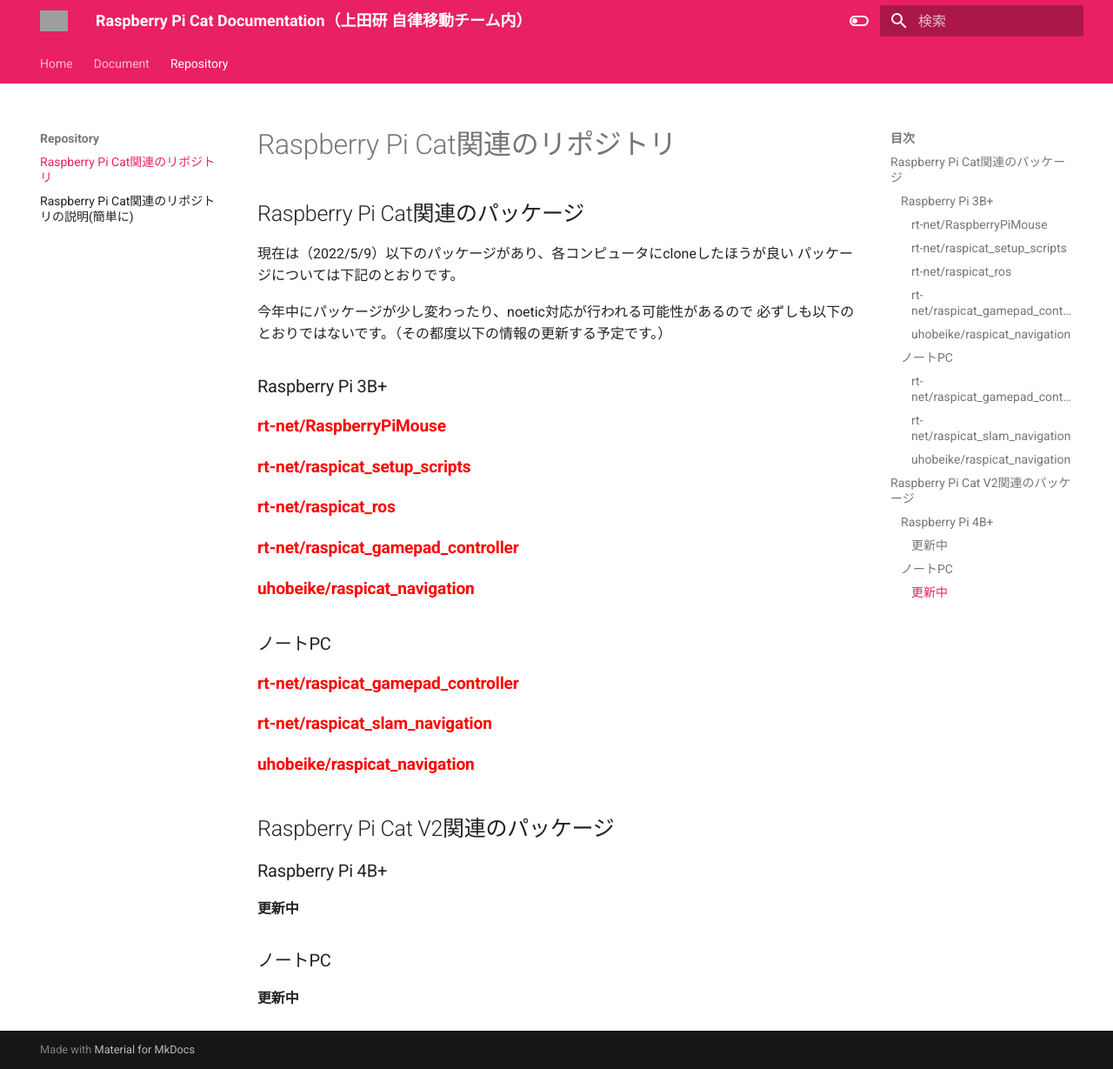
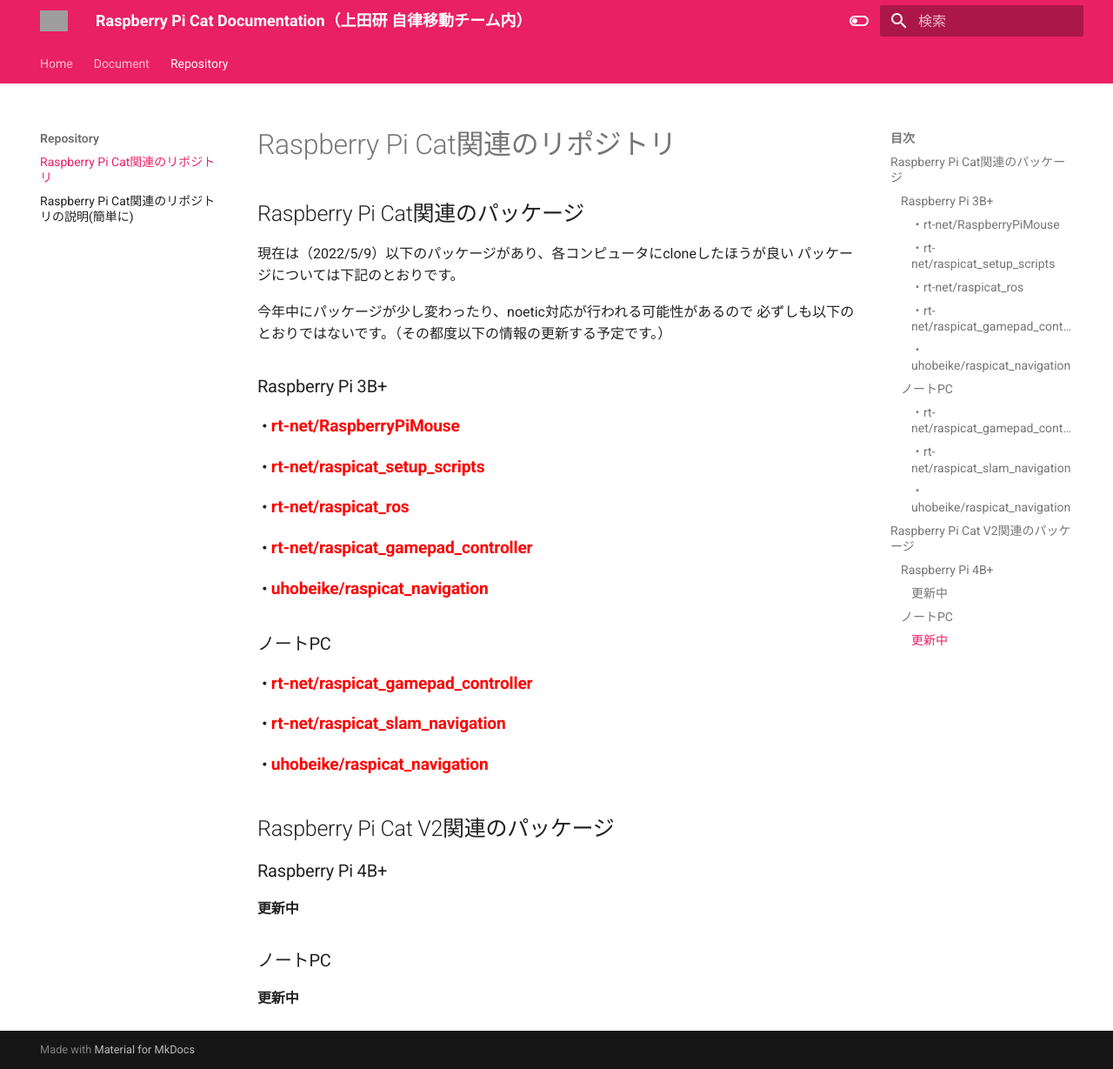
Before and after one commit to CIT-Autonomous-Robot-Lab/raspicat_documentation, an MkDocs documentation site: the page built from docs/repository/repository.md, in a window 1280 px wide and 1229 px high. Shown: the whole window at 87% size. Built offline with MkDocs 1.6.1 and Material for MkDocs 9.7.7, drawn with Linux system fonts in a browser that asks for light colours; grey boxes are pictures that could not be loaded.

Commit message:
Update/raspi3 pc mapping md (#6)
* Fix

* Update raspi3_pc_mapping.md

```diff
--- a/docs/repository/repository.md
+++ b/docs/repository/repository.md
@@ -8,23 +8,23 @@
 
 ### Raspberry Pi 3B+
 
-#### [<span style="font-size: 120%; color: red;">rt-net/RaspberryPiMouse</span>](https://github.com/rt-net/RaspberryPiMouse)
+#### ・[<span style="font-size: 120%; color: red;">rt-net/RaspberryPiMouse</span>](https://github.com/rt-net/RaspberryPiMouse)
 
-#### [<span style="font-size: 120%; color: red;">rt-net/raspicat_setup_scripts</span>](https://github.com/rt-net/raspicat_setup_scripts)
+#### ・[<span style="font-size: 120%; color: red;">rt-net/raspicat_setup_scripts</span>](https://github.com/rt-net/raspicat_setup_scripts)
 
-#### [<span style="font-size: 120%; color: red;">rt-net/raspicat_ros</span>](https://github.com/rt-net/raspicat_ros)
+#### ・[<span style="font-size: 120%; color: red;">rt-net/raspicat_ros</span>](https://github.com/rt-net/raspicat_ros)
 
-#### [<span style="font-size: 120%; color: red;">rt-net/raspicat_gamepad_controller</span>](https://github.com/rt-net/raspicat_gamepad_controller)
+#### ・[<span style="font-size: 120%; color: red;">rt-net/raspicat_gamepad_controller</span>](https://github.com/rt-net/raspicat_gamepad_controller)
 
-#### [<span style="font-size: 120%; color: red;">uhobeike/raspicat_navigation</span>](https://github.com/uhobeike/raspicat_navigation)
+#### ・[<span style="font-size: 120%; color: red;">uhobeike/raspicat_navigation</span>](https://github.com/uhobeike/raspicat_navigation)
 
 ### ノートPC
 
-#### [<span style="font-size: 120%; color: red;">rt-net/raspicat_gamepad_controller</span>](https://github.com/rt-net/raspicat_gamepad_controller)
+#### ・[<span style="font-size: 120%; color: red;">rt-net/raspicat_gamepad_controller</span>](https://github.com/rt-net/raspicat_gamepad_controller)
 
-#### [<span style="font-size: 120%; color: red;">rt-net/raspicat_slam_navigation</span>](https://github.com/rt-net/raspicat_slam_navigation)
+#### ・[<span style="font-size: 120%; color: red;">rt-net/raspicat_slam_navigation</span>](https://github.com/rt-net/raspicat_slam_navigation)
 
-#### [<span style="font-size: 120%; color: red;">uhobeike/raspicat_navigation</span>](https://github.com/uhobeike/raspicat_navigation)
+#### ・[<span style="font-size: 120%; color: red;">uhobeike/raspicat_navigation</span>](https://github.com/uhobeike/raspicat_navigation)
 
 ## Raspberry Pi Cat V2関連のパッケージ
 
```
Also changed, not shown: docs/document/environment/Raspberry Pi Cat/environment.md (+2 -2 lines), docs/document/lets_move/mapping/Raspberry Pi Cat/raspi3_pc_mapping.md (+114 -0 lines).
